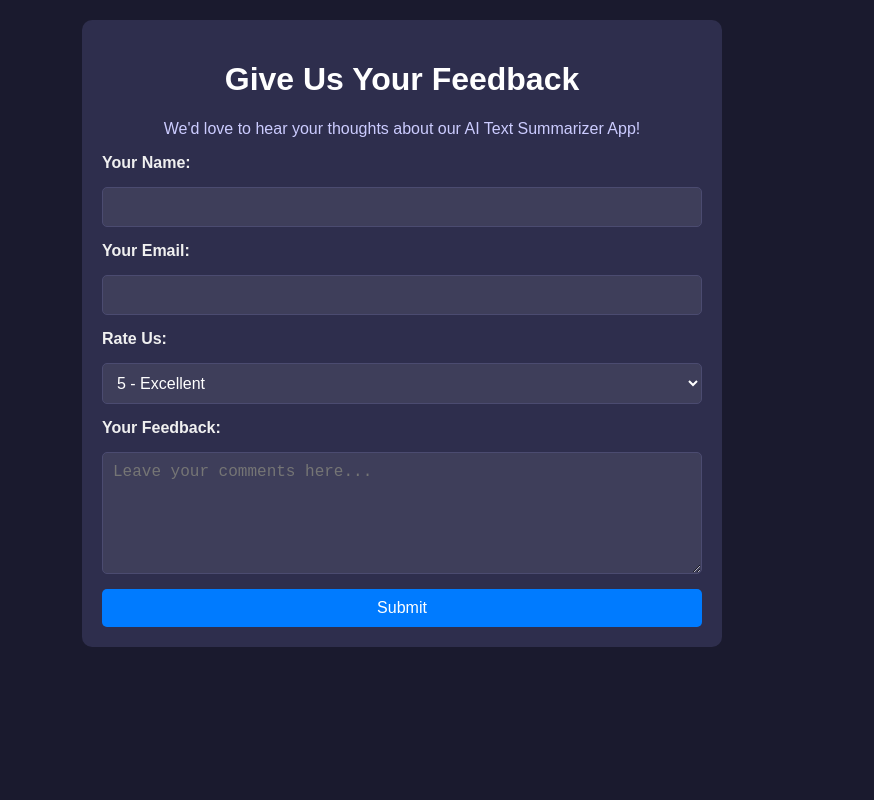
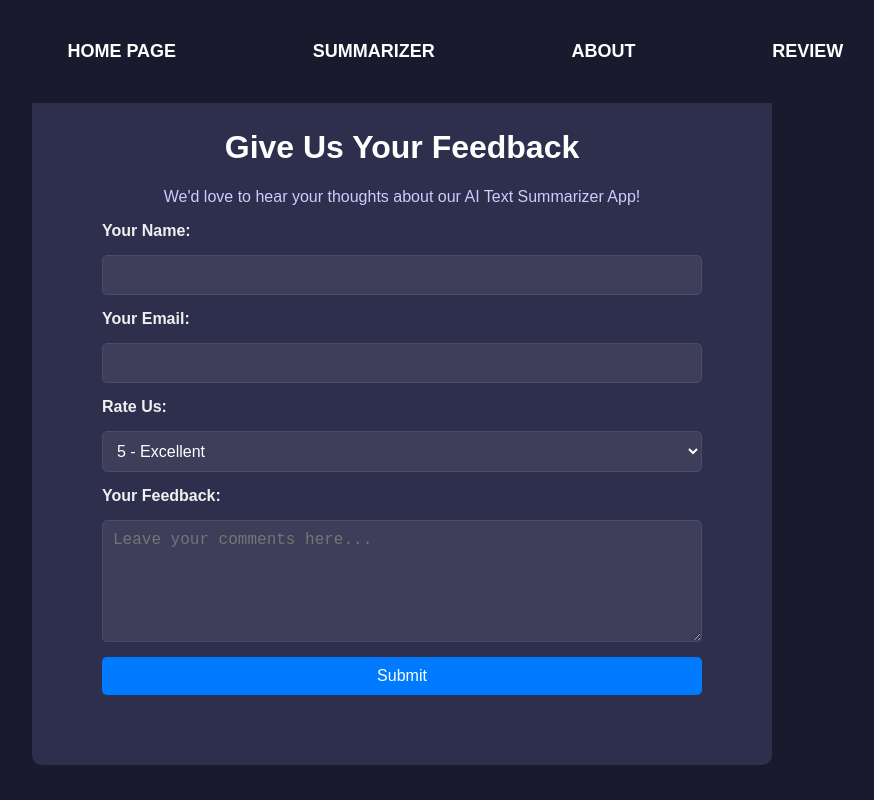
Before and after one commit to srivardhan-kondu/AI-Summarizer, a website: page public/review.html in a window 1280 px wide. Shown: the whole page, without its empty margins (238-1112 px from the left). Drawn offline with Linux system fonts and the light colour scheme.

Commit message:
fixed Nav bar issue

```diff
--- a/public/about.css
+++ b/public/about.css
@@ -1,4 +1,3 @@
-/* will be updated soonn.... */
 /* General Body Styling */
 body {
     font-family: 'Roboto', sans-serif;
@@ -12,6 +11,42 @@ body {
     padding: 0;
     }
 
+    /* Navigation Styling */
+    nav {
+    background-color: #2C2C54;
+    width: 100%;
+    padding: 15px 0;
+    position: fixed;
+    top: 0;
+    }
+
+    .nav-container {
+    display: flex;
+    justify-content: center;
+    }
+
+    nav ul {
+    list-style: none;
+    padding: 0;
+    margin: 0;
+    display: flex;
+    }
+
+    nav ul li {
+    margin: 0 15px;
+    }
+
+    nav ul li a {
+    color: #FFFFFF;
+    text-decoration: none;
+    font-size: 18px;
+    transition: color 0.3s ease;
+    }
+
+    nav ul li a:hover {
+    color: #00BFFF;
+    }
+
     /* Container for content */
     .container {
     max-width: 800px;
@@ -19,6 +54,7 @@ body {
     background-color: #2C2C54; /* Slightly lighter dark background */
     border-radius: 10px;
     box-shadow: 0 4px 10px rgba(0, 0, 0, 0.3); /* Subtle shadow */
+    margin-top: 100px; /* Ensure content is not hidden behind nav */
     }
 
     /* Heading Styles */
@@ -56,7 +92,7 @@ h2 {
 
     .details-list li {
     padding: 10px;
-
+    background-color: rgba(255, 255, 255, 0.1); /* Transparent background */
     margin-bottom: 10px;
     border-radius: 5px;
     color: #FFFFFF; /* White text */
--- a/public/review.css
+++ b/public/review.css
@@ -9,12 +9,15 @@ body {
 
 /* Feedback Section */
 .feedback-section {
+
+    margin-top: 80px; /* Adjust this value based on your navbar height */
     max-width: 600px;
     margin: 0 auto;
-    padding: 20px;
-    background-color: #2E2E4D; /* Slightly lighter dark background for contrast */
-    border-radius: 10px;
-}
+    padding: 70px;
+    background-color: #2E2E4D;
+    border-radius:10px;
+    }
+
 
 .feedback-section h1 {
     text-align: center;
@@ -71,3 +74,46 @@ button.submit-button {
 button.submit-button:hover {
     background-color: #0056b3; /* Darker blue on hover */
 }
+
+/* Navigation Bar Styles */
+nav {
+    width: 100%;
+    background-color: #1A1A2E;
+    /* box-shadow: 0 4px 6px rgba(0, 0, 0, 0.3); */
+    position: fixed;
+    top: 0;
+    z-index: 10;
+    display: flex;
+    justify-content: center;
+}
+
+.nav-container {
+    width: 100%;
+    max-width: 1200px;
+    display: flex;
+    justify-content: space-between;
+    align-items: center;
+    padding: 10px 20px;
+
+}
+
+nav ul {
+    display: flex;
+    list-style: none;
+    padding: 15px 0;
+}
+
+nav ul li {
+    margin: 0 15px;
+}
+
+nav ul li a {
+    color: #fff;
+    text-decoration: none;
+    padding: 10px 20px;
+    font-size: 18px;
+    font-weight: bold;
+    text-transform: uppercase;
+    border-radius: 5px;
+    transition: 0.3s;
+}
--- a/public/review.html
+++ b/public/review.html
@@ -9,6 +9,17 @@
 </head>
 <body>
     <!-- Feedback Form Section -->
+      <nav>
+                <div class="nav-container">
+                    <ul>
+                        <li><a href="#">Home Page</a></li>
+                        <li><a href="summarizer.html">Summarizer</a></li>
+                        <li><a href="about.html">About</a></li>
+                        <li><a href="review.html">Review</a></li>
+                    </ul>
+                </div>
+        </nav>
+
     <div class="feedback-section">
         <h1>Give Us Your Feedback</h1>
         <p>We'd love to hear your thoughts about our AI Text Summarizer App!</p>
--- a/public/summarizer.css
+++ b/public/summarizer.css
@@ -105,3 +105,46 @@ textarea:focus::placeholder {
 }
 
 /* Responsive Design */
+
+
+/* Navigation Bar Styles */
+nav {
+    width: 100%;
+    background-color: #1A1A2E;
+    /* box-shadow: 0 4px 6px rgba(0, 0, 0, 0.3); */
+    position: fixed;
+    top: 0;
+    z-index: 10;
+    display: flex;
+    justify-content: center;
+}
+
+.nav-container {
+    width: 100%;
+    max-width: 1200px;
+    display: flex;
+    justify-content: space-between;
+    align-items: center;
+    padding: 10px 20px;
+}
+
+nav ul {
+    display: flex;
+    list-style: none;
+    padding: 15px 0;
+}
+
+nav ul li {
+    margin: 0 15px;
+}
+
+nav ul li a {
+    color: #fff;
+    text-decoration: none;
+    padding: 10px 20px;
+    font-size: 18px;
+    font-weight: bold;
+    text-transform: uppercase;
+    border-radius: 5px;
+    transition: 0.3s;
+}
```
Also changed, not shown: public/about.html (+13 -0 lines), public/summarizer.html (+10 -0 lines). Lines whose indentation alone changed are shown as unchanged.
